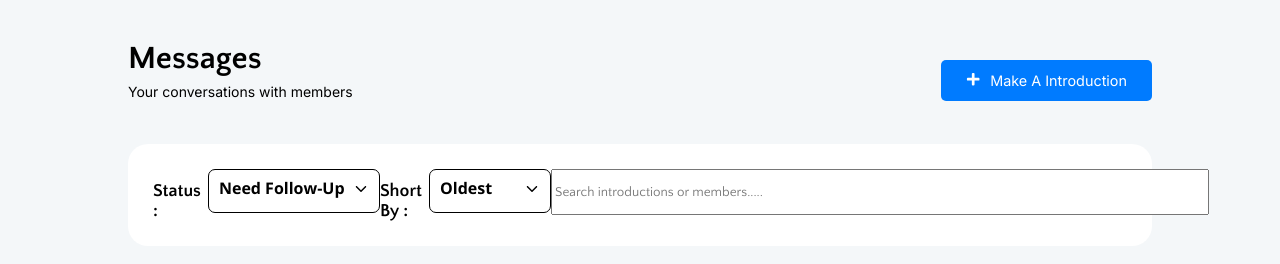
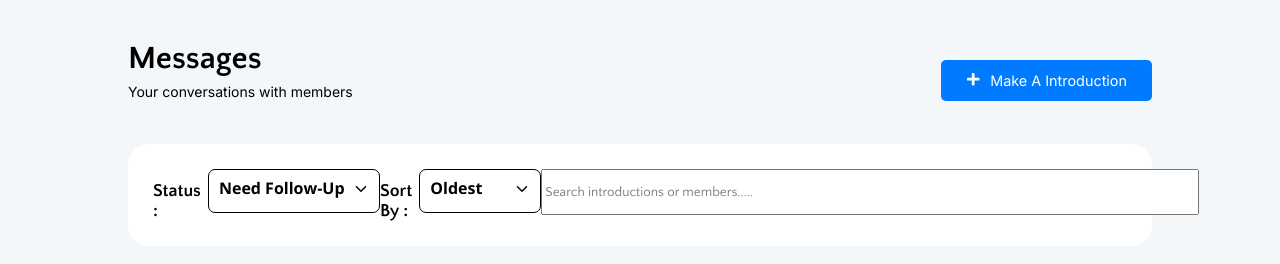
Before and after one commit to Prapul26/TRSCS3, a React (Create React App) app: page /newMessage in a window 1280 px wide. Shown: the top 264 px of the page. Built offline with nearby package versions, Linux system fonts and the light colour scheme.

Commit message:
new speeling mistake

```diff
--- a/src/components/NewMessage/NewMessage.js
+++ b/src/components/NewMessage/NewMessage.js
@@ -35,7 +35,7 @@ const NewMessage = () => {
                             <div className='showFolloup1'>Messages Sent</div>
                             <div className='showFolloup1'>Messages Received</div>
                         </div>}</div></div>
-                    <div className='shortby'><label>Short By :</label><div><div className='shortby1' onClick={handleShortBy}><strong>Oldest</strong> <div style={{marginTop:"3px"}}><IoIosArrowDown /></div></div>
+                    <div className='shortby'><label>Sort By :</label><div><div className='shortby1' onClick={handleShortBy}><strong>Oldest</strong> <div style={{marginTop:"3px"}}><IoIosArrowDown /></div></div>
                         {showShortBy && <div className='showShortBy'>
                             <div className='showShortBy1'>Latest</div>
                             <div className='showShortBy1'>Oldest</div>
```
